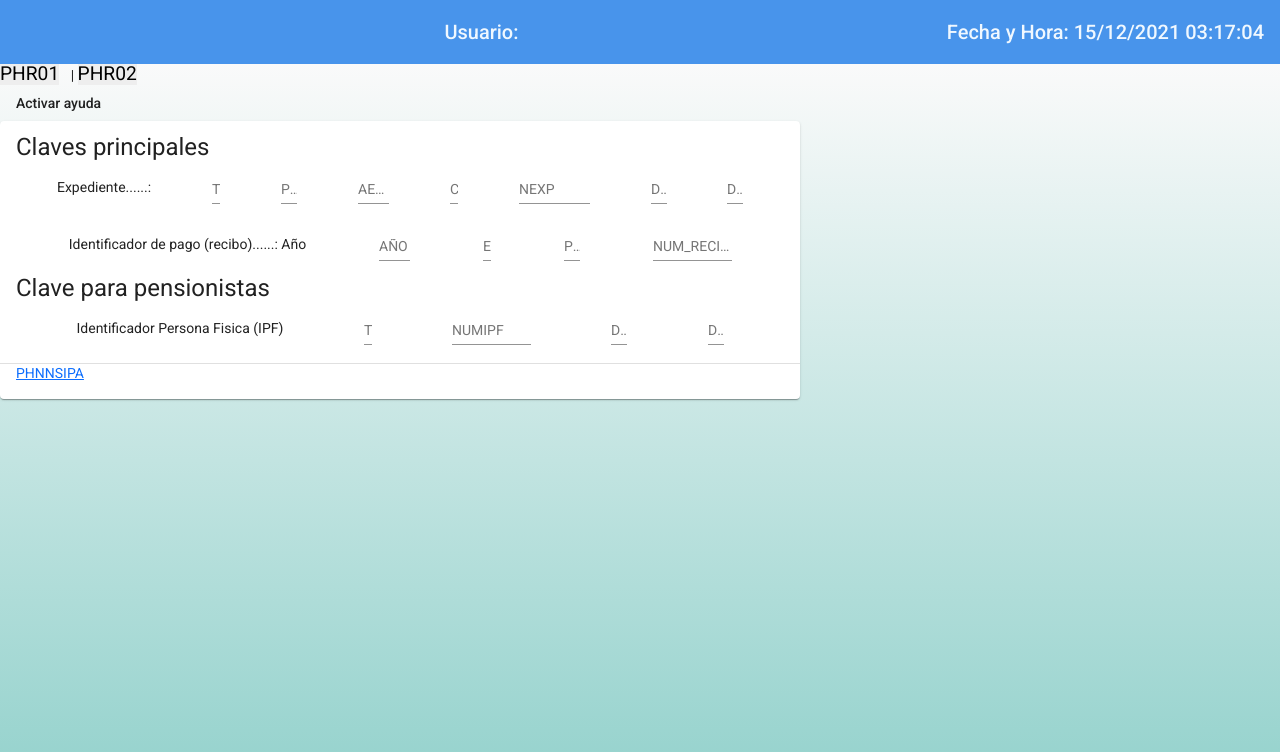
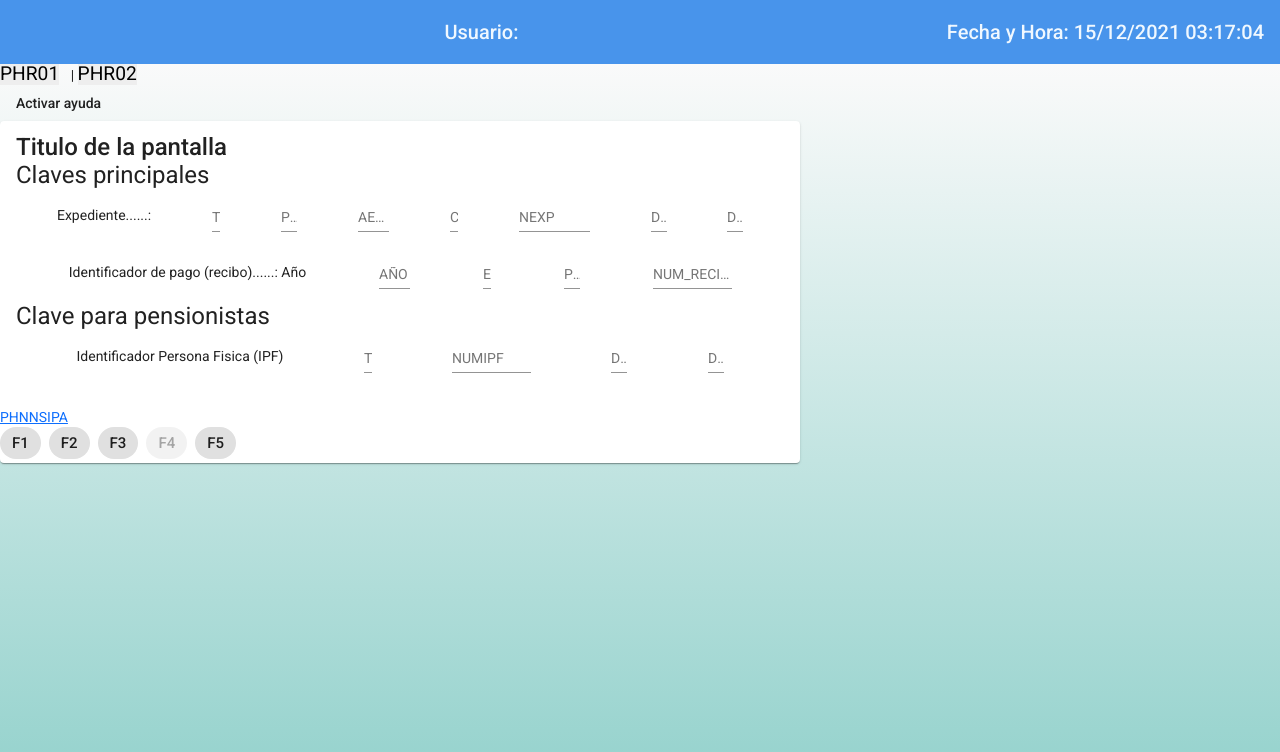
Before and after one commit to Oscarvas/ngmock, an Angular app: page /PHR02 in a window 1280 px wide. Shown: the top 752 px of the page. Built offline with nearby package versions, Linux system fonts and the light colour scheme; no server answers.

Commit message:
editadas paginas prueba

```diff
--- a/src/app/phnmali1/phnmali1.component.html
+++ b/src/app/phnmali1/phnmali1.component.html
@@ -3,7 +3,8 @@
   <p>{{cabecera.LINEA_2}}</p>
   <p>{{cabecera.LINEA_3}}</p>
   <mat-divider></mat-divider> -->
-
+  <mat-card-title>Titulo de la pantalla</mat-card-title>
+  <mat-card-content>
     <fieldset>
       <legend>Claves principales</legend>
 
@@ -85,8 +86,14 @@
         </mat-form-field>
       </div>
     </fieldset>
-  <mat-divider></mat-divider>
+  </mat-card-content>
+
+  <!-- <mat-divider></mat-divider> -->
   <!-- <button mat-button (click)="openDialog()">Abre PHNMSIPA</button> -->
+  <mat-card-footer>
     <a routerLink="/PHR01/PHNNSIPA" routerLinkActive="active">PHNNSIPA</a>
 
+    <app-pfpagina [funciones]="funciones"></app-pfpagina>
+  </mat-card-footer>
+
 </mat-card>
--- a/src/app/phnmali1/phnmali1.component.ts
+++ b/src/app/phnmali1/phnmali1.component.ts
@@ -1,7 +1,6 @@
 import { Component, OnInit } from '@angular/core';
 import { MatDialog } from '@angular/material/dialog';
-import { MAPA_PHNMAILA, PBPACAB1 } from '../material/pdas';
-import { PhnmsipaComponent } from '../phnmsipa/phnmsipa.component';
+import { MAPA_PHNMAILA, PBPACAB1, PF } from '../material/pdas';
 import { PfpaginaComponent } from '../pfpagina/pfpagina.component';
 import { CabeceraComponent } from '../cabecera/cabecera.component';
 
@@ -11,6 +10,15 @@ import { CabeceraComponent } from '../cabecera/cabecera.component';
   styleUrls: ['./phnmali1.component.scss']
 })
 export class Phnmali1Component implements OnInit {
+
+  funciones: PF[]=[
+    {texto: 'F1', bloqueado: false , info: 'Pulse para mostrar la ayuda'},
+    {texto: 'F2', bloqueado: false },
+    {texto: 'F3', bloqueado: false, color: 'accent'},
+    {texto: 'F4', bloqueado: true },
+    {texto: 'F5', bloqueado: false },
+  ]
+
   cabecera: PBPACAB1 = {
     LINEA_1: 'I.N.S.S. USUARIO: OSCAR VASQUEZ SILSSSP PHNALI1 FECHA',
     LINEA_2: 'G.I.S.S.  Alta de impagados y anulados PHNALI1 HORA',
--- a/src/app/phnmsipa/phnmsipa.component.ts
+++ b/src/app/phnmsipa/phnmsipa.component.ts
@@ -1,7 +1,7 @@
 import {Component, OnInit } from '@angular/core';
 import { MatDialog } from '@angular/material/dialog';
 import { Observable, of } from 'rxjs';
-import { MAPA_PHNMSIPA, PBPACAB1 } from '../material/pdas';
+import { MAPA_PHNMSIPA, PBPACAB1} from '../material/pdas';
 import { Phnmsip1Component } from '../phnmsip1/phnmsip1.component';
 import { SimulaBackendService } from '../servicios/simula-backend.service';
 
```
Lines whose indentation alone changed are shown as unchanged.
